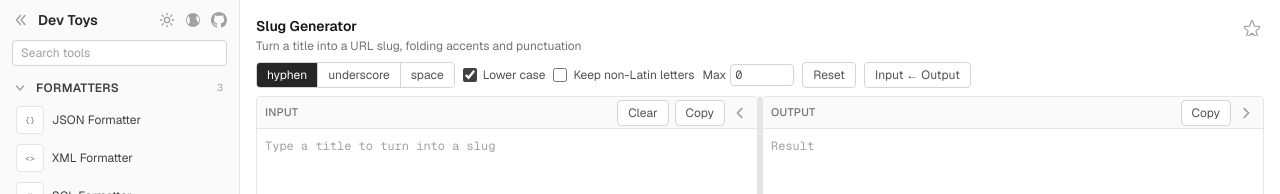
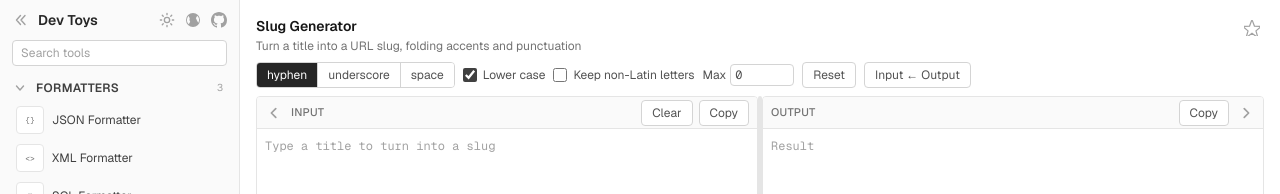
Before and after one commit to wwricu/devtoys, a Next.js app: page /text/slug in a window 1280 px wide. Shown: the top 194 px of the page. Built offline with nearby package versions, Linux system fonts and the light colour scheme.

Commit message:
Pin each pane's hide button to its outer edge

```diff
--- a/components/kit.tsx
+++ b/components/kit.tsx
@@ -161,18 +161,24 @@ export function Panel({
         </span>
         <div className="flex min-w-0 flex-wrap items-center justify-end gap-1.5">
           {actions}
+        </div>
         {pane && (
           <button
             type="button"
             onClick={pane.collapse}
             title={t.hidePane}
             aria-label={t.hidePane}
-              className="shrink-0 rounded p-0.5 text-neutral-400 hover:bg-neutral-200 hover:text-neutral-600 dark:text-neutral-500 dark:hover:bg-neutral-700 dark:hover:text-neutral-300"
+            // Each pane hides toward its own outer edge; stacked panes keep the
+            // button trailing like every other collapse control.
+            className={`shrink-0 rounded p-0.5 text-neutral-400 hover:bg-neutral-200 hover:text-neutral-600 dark:text-neutral-500 dark:hover:bg-neutral-700 dark:hover:text-neutral-300 ${
+              pane.edge === "start" && pane.orientation === "row"
+                ? "md:order-first"
+                : ""
+            }`}
           >
             <PaneChevron edge={pane.edge} orientation={pane.orientation} />
           </button>
         )}
-        </div>
       </header>
       {children}
     </section>
```
Lines whose indentation alone changed are shown as unchanged.
